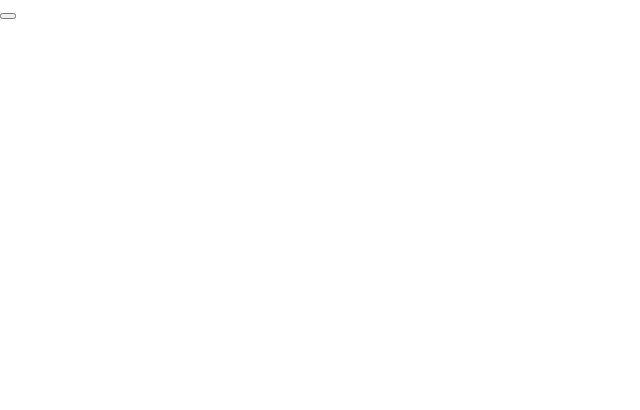
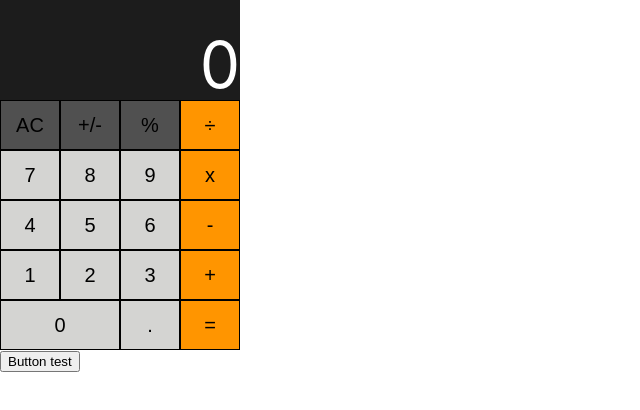
Before and after one commit to GrigIp/Calculator, a React (Create React App) app: page / in a window 1280 px wide. Shown: the top 410 px of the page, without its empty margins (0-640 px from the left). Built offline with nearby package versions, Linux system fonts and the light colour scheme.

Commit message:
Design the GUI of the application

```diff
--- a/src/App.js
+++ b/src/App.js
@@ -2,27 +2,24 @@ import React from "react";
 import logo from "./logo.svg";
 import "./App.css";
 import Number from "./Number.js";
+import Display from "./Display.js";
+import constant from "./constants";
+import "./Style.css";
 
 const App = () => {
-  return <Number />;
-  /*  return (
-    <div className="App">
-      <header className="App-header">
-        <img src={logo} className="App-logo" alt="logo" />
-        <p>
-          Edit <code>src/App.js</code> and save to reload.
-        </p>
-        <a
-          className="App-link"
-          href="https://reactjs.org"
-          target="_blank"
-          rel="noopener noreferrer"
-        >
-          Learn React
-        </a>
-      </header>
-    </div>
-  );*/
+  let index = 0;
+  let arr = constant.arr;
+  return (
+    <>
+      <Display />
+      <div className="bla">
+        {arr.map(value => (
+          <Number key={value} index={index++} value={value} />
+        ))}
+      </div>
+      <button>Button test</button>
+    </>
+  );
 };
 
 export default App;
--- /dev/null
+++ b/src/Display.js
@@ -0,0 +1,6 @@
+import React from "react";
+import "./Style.css";
+
+const Display = props => <div className="Display">0</div>;
+
+export default Display;
--- a/src/Number.js
+++ b/src/Number.js
@@ -1,8 +1,17 @@
 import React from "react";
+import "./Style.css";
+import constant from "./constants";
 
+let colors = constant.colors;
 const Number = props => (
-  <button className="buttons" onClick={() => props.number}>
-    {props.number}
+  <button
+    className="Number"
+    style={{
+      width: props.value === "0" ? "120px" : "60px",
+      backgroundColor: colors[props.index]
+    }}
+  >
+    {props.value}
   </button>
 );
 
--- /dev/null
+++ b/src/Operation.js
@@ -0,0 +1,5 @@
+import React from "react";
+
+const Operation = props => <button className="op">{props.sign}</button>;
+
+export default Operation;
--- /dev/null
+++ b/src/Style.css
@@ -0,0 +1,24 @@
+.Number {
+  height: 50px;
+  width: 60px;
+  border-style: solid;
+  border-color: black;
+  border-width: 0.1px;
+  font-size: 20px;
+}
+
+.Display {
+  width: 240px;
+  height: 100px;
+  background-color: #1c1c1c;
+  color: white;
+  font-size: 4em;
+  text-align: right;
+  line-height: 130px;
+}
+
+.bla {
+  width: 240px;
+  height: 250px;
+  background-color: red;
+}
--- /dev/null
+++ b/src/constants.js
@@ -0,0 +1,45 @@
+const constant = {
+  arr: [
+    "AC",
+    "+/-",
+    "%",
+    "÷",
+    "7",
+    "8",
+    "9",
+    "x",
+    "4",
+    "5",
+    "6",
+    "-",
+    "1",
+    "2",
+    "3",
+    "+",
+    "0",
+    ".",
+    "="
+  ],
+  colors: [
+    "#505050",
+    "#505050",
+    "#505050",
+    "#FF9500",
+    "#D4D4D2",
+    "#D4D4D2",
+    "#D4D4D2",
+    "#FF9500",
+    "#D4D4D2",
+    "#D4D4D2",
+    "#D4D4D2",
+    "#FF9500",
+    "#D4D4D2",
+    "#D4D4D2",
+    "#D4D4D2",
+    "#FF9500",
+    "#D4D4D2",
+    "#D4D4D2",
+    "#FF9500"
+  ]
+};
+export default constant;
--- a/src/utils.js
+++ /dev/null
@@ -1 +0,0 @@
-import React from "react";
```
